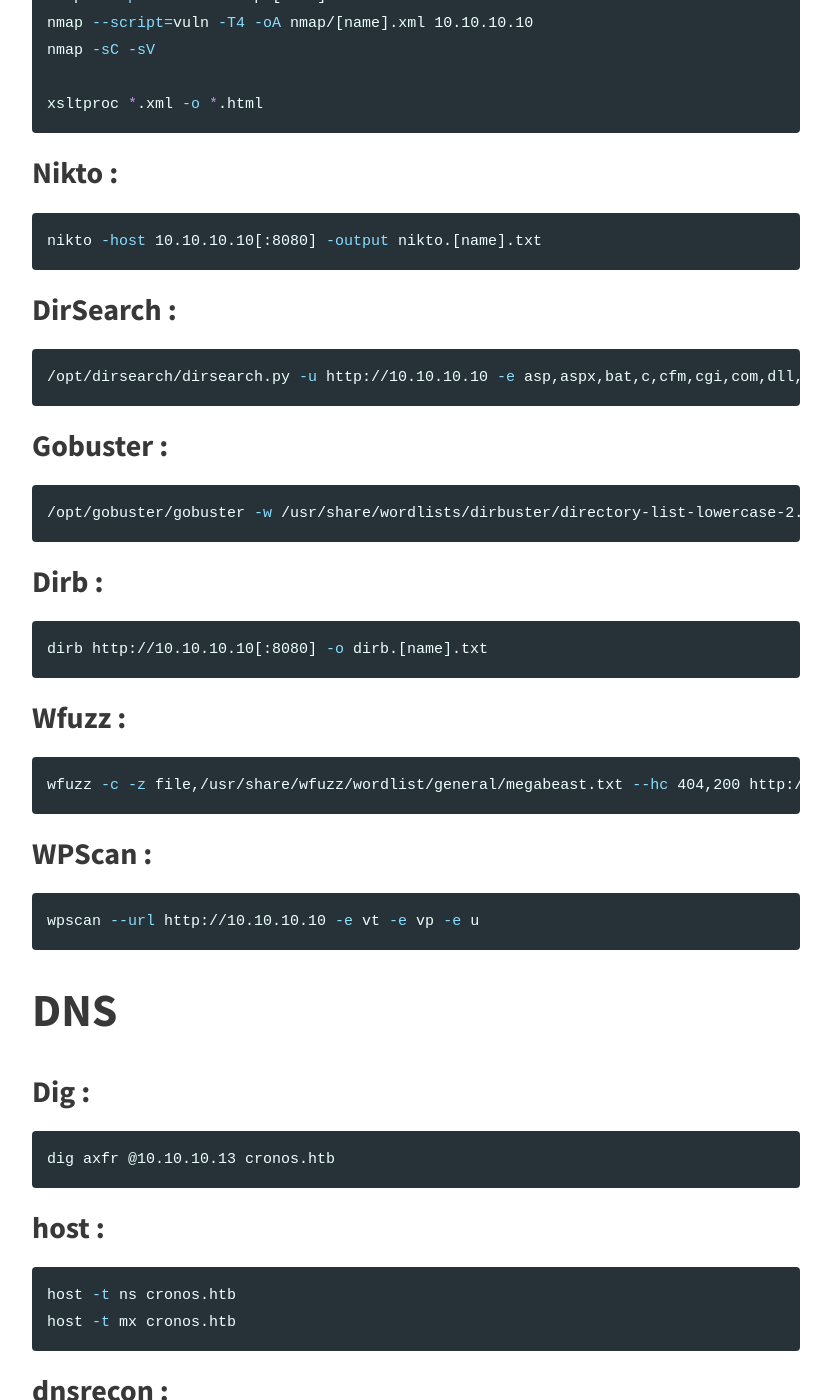
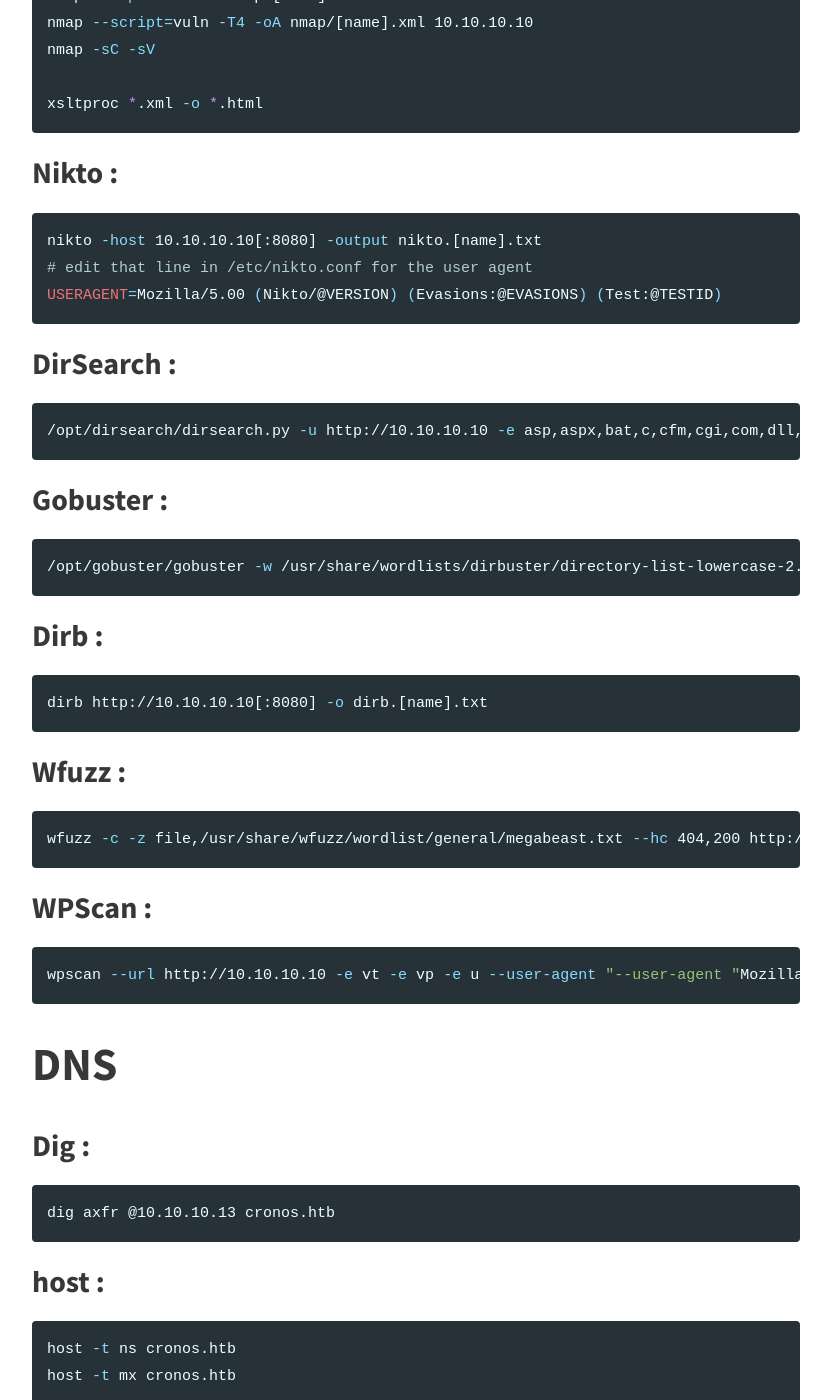
Before and after one commit to cristalcorp/cristalcorp.github.io, a Jekyll site: the page built from _posts/2018-09-12-CheatSheet.md, in a window 1280 px wide and 1400 px high, scrolled down 784 px. Shown: the whole window, without its empty margins (224-1055 px from the left). Built offline with Jekyll 4.4.1, drawn with Linux system fonts in a browser that asks for light colours.

Commit message:
user agent cheatsheet

````diff
--- a/_posts/2018-09-12-CheatSheet.md
+++ b/_posts/2018-09-12-CheatSheet.md
@@ -35,6 +35,8 @@ xsltproc *.xml -o *.html
 ### Nikto :
 ```bash
 nikto -host 10.10.10.10[:8080] -output nikto.[name].txt
+# edit that line in /etc/nikto.conf for the user agent
+USERAGENT=Mozilla/5.00 (Nikto/@VERSION) (Evasions:@EVASIONS) (Test:@TESTID)
 ```
 
 ### DirSearch :
@@ -58,7 +60,7 @@ wfuzz -c -z file,/usr/share/wfuzz/wordlist/general/megabeast.txt --hc 404,200 ht
 
 ### WPScan :
 ```bash
-wpscan --url http://10.10.10.10 -e vt -e vp -e u
+wpscan --url http://10.10.10.10 -e vt -e vp -e u --user-agent "--user-agent "Mozilla/5.0 (Windows NT 6.3; rv;36.0) Gecko/20100101 Firefox/36.0""
 ```
 
 # DNS
````
